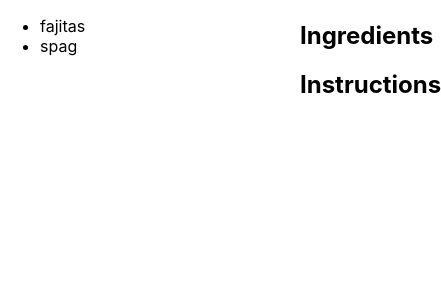
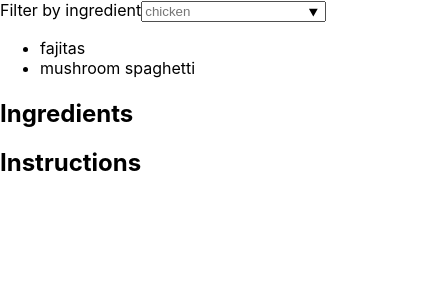
Before and after one commit to Merk42/reactipes, a React (Create React App) app: page / in a window 390 px wide. Shown: the top 300 px of the page, 441 px wide, since content can reach past the window. Built offline with nearby package versions, Linux system fonts and the light colour scheme.

Commit message:
basic ingredient filter

```diff
--- a/package.json
+++ b/package.json
@@ -1,5 +1,5 @@
 {
-  "name": "reactipies",
+  "name": "reactipes",
   "version": "0.1.0",
   "private": true,
   "dependencies": {
--- a/public/index.html
+++ b/public/index.html
@@ -24,20 +24,10 @@
       work correctly both with client-side routing and a non-root public URL.
       Learn how to configure a non-root public URL by running `npm run build`.
     -->
-    <title>React App</title>
+    <title>Reactipes</title>
   </head>
   <body>
     <noscript>You need to enable JavaScript to run this app.</noscript>
     <div id="root"></div>
-    <!--
-      This HTML file is a template.
-      If you open it directly in the browser, you will see an empty page.
-
-      You can add webfonts, meta tags, or analytics to this file.
-      The build step will place the bundled scripts into the <body> tag.
-
-      To begin the development, run `npm start` or `yarn start`.
-      To create a production bundle, use `npm run build` or `yarn build`.
-    -->
   </body>
 </html>
--- a/public/recipes.json
+++ b/public/recipes.json
@@ -8,14 +8,14 @@
                 "name": "bell pepper",
                 "quantity": 1
             },{
-                "name": "onoin",
+                "name": "onion",
                 "quantity": ".5"
             },{
                 "name":"black pepper",
                 "quantity": ".5",
                 "unit": "tsp"
             },{
-                "name":"chili power",
+                "name":"chili powder",
                 "quantity": ".5",
                 "unit": "tsp"
             },{
@@ -26,20 +26,33 @@
                 "name":"cumin",
                 "quantity": "1",
                 "unit": "tsp"
+            },{
+                "name":"lime juice"
+            },{
+                "name":"flour tortillas",
+                "quantity": 6
             }
         ],
-        "instructions":["chop", "cook", "serve"]
+        "instructions":[
+            "Mix black pepper, chili powder, salt, and cumin in small dish",
+            "Cut chicken into one-inch pieces",
+            "Stack tortillas on a plate, place a damp paper towel between each one, and microwave for 1 minute",
+            "Heat pan with oil and cook chicken while just slightly brown",
+            "While the chicken is cooking, cut the onion and bell pepper into strips.",
+            "Once chicken is almost done, add half of the season and continue to cook until browned, then set aside",
+            "Cook onion and peppers for a few minutes, adding the other half of the seasoning",
+            "Mix chicken back into pan and deglaze with lime juice"
+        ]
     },
     {
-        "name":"spag",
+        "name":"mushroom spaghetti",
         "ingredients": [
             {
-                "name": "spa"
+                "name": "spaghetti"
             },{
                 "name": "mushrooms"
             }
         ],
         "instructions": ["boil", "cook", "serve"]
-
     }
 ]
--- a/src/App.css
+++ b/src/App.css
@@ -2,3 +2,8 @@
     display: grid;
     grid-template-columns: 300px 1fr
 }
+@media screen and (max-width:40em) {
+    .App{
+        display: block;
+    }
+}
--- a/src/App.js
+++ b/src/App.js
@@ -1,11 +1,13 @@
 import './App.css';
 import {useEffect, useState} from 'react';
 import Recipe from './Recipe';
-
+import FilterRecipes from './FilterRecipes';
 
 function App() {
   const [selected, setSelected]=useState({});
-  const [data,setData]=useState([]);
+  const [data, setData]=useState([]);
+  const [ingredientFilter, setIngredientFilter] = useState('');
+  const filteredRecipes = ingredientFilter === '' ? data : data.filter(cl => cl.ingredients.some(c => c.name === ingredientFilter));
   const getData=()=>{
     fetch('recipes.json'
     ,{
@@ -28,17 +30,23 @@ function App() {
     getData()
   },[])
 
+  const updateIngredientFilter = (e) => {
+    console.log('data from child', e)
+    setIngredientFilter(e);
+  }
+
   return (
     <div className="App">
       <aside>
+        <FilterRecipes myProp={updateIngredientFilter}></FilterRecipes>
       <ul>
       {
-       data && data.length>0 && data.map((item, index)=><li key={item.name.toString()} onClick={() => setSelected(data[index])}>{item.name}</li>)
+       filteredRecipes && filteredRecipes.length>0 && filteredRecipes.map((item, index)=><li key={item.name.toString()} onClick={() => setSelected(filteredRecipes[index])}>{item.name}</li>)
      }
      </ul>
      </aside>
      <main>
-     <Recipe chosen={selected}/>
+     {selected !== {} && <Recipe chosen={selected}/> }
      </main>
     </div>
   );
--- /dev/null
+++ b/src/FilterRecipes.js
@@ -0,0 +1,29 @@
+import {useState} from 'react';
+
+export default function FilterRecipes(props) {
+    const [ingredientFilter, setIngredientFilter] = useState('');
+    function handleIngredientFilterChange(e) {
+        setIngredientFilter(e.target.value); // is this redundant?
+        props.myProp(e.target.value);
+    }
+    return (
+        <>
+        <label for="ingredient-filter">Filter by ingredient</label>
+        <input type="text" id="ingredient-filter" list="ingredients" placeholder='chicken' value={ingredientFilter} onChange={handleIngredientFilterChange}/>
+        <datalist id="ingredients">
+            /* update value with IDs */
+            <option value="chicken"></option>
+            <option value="bell pepper"></option>
+            <option value="onion"></option>
+            <option value="black pepper"></option>
+            <option value="chili powder"></option>
+            <option value="salt"></option>
+            <option value="cumin"></option>
+            <option value="lime juice"></option>
+            <option value="flour tortilla"></option>
+            <option value="cremini mushroom"></option>
+            <option value="spaghetti"></option>
+        </datalist>
+        </>
+    )
+}
--- a/src/Recipe.js
+++ b/src/Recipe.js
@@ -1,41 +1,41 @@
-function Ingredient({ingredient}) {
+function Ingredient({ ingredient }) {
     return (
         <span>{ingredient.quantity}{ingredient.unit} {ingredient.name}</span>
     )
 }
 
-function Ingredients({ingredients}) {
+function Ingredients({ ingredients }) {
     return (
         <>
             <h2>Ingredients</h2>
             <ul>
                 {
-         ingredients && ingredients.length>0 && ingredients.map((ingredient)=><li key={ingredient.name.toString()}><Ingredient ingredient={ingredient}/></li>)
+                    ingredients && ingredients.length > 0 && ingredients.map((ingredient) => <li key={ingredient.name.toString()}><Ingredient ingredient={ingredient} /></li>)
                 }
             </ul>
         </>
     )
 }
 
-function Instructions({instructions}) {
+function Instructions({ instructions }) {
     return (
         <>
             <h2>Instructions</h2>
-        <ul>
+            <ol>
                 {
-         instructions && instructions.length>0 && instructions.map((instruction)=><li key={instruction.toString()}>{instruction}</li>)
+                    instructions && instructions.length > 0 && instructions.map((instruction) => <li key={instruction.toString()}>{instruction}</li>)
                 }
-       </ul>
+            </ol>
         </>
     )
 }
 
-export default function Recipe({chosen}) {
+export default function Recipe({ chosen }) {
     return (
         <>
             <h1>{chosen.name}</h1>
-        <Ingredients ingredients={chosen.ingredients}/>
-        <Instructions instructions={chosen.instructions}/>
+            <Ingredients ingredients={chosen.ingredients} />
+            <Instructions instructions={chosen.instructions} />
         </>
     )
 }
```
Also changed, not shown: src/RecipeList.js (added), 1 other file (tests, documents, lock files or other folders). Lines whose indentation alone changed are shown as unchanged.
